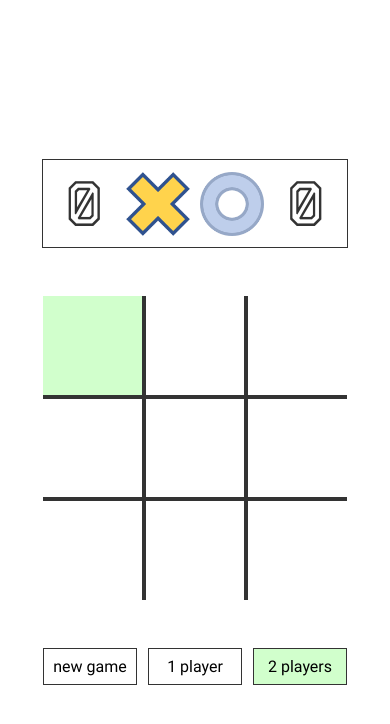
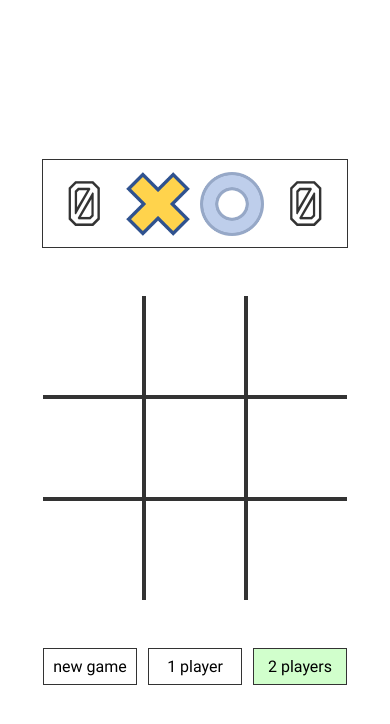
Before and after one commit to fab0802/tictactoe, a plain HTML site: page index.html in a window 390 px wide. In both pictures the pointer is over the element 92 px from the left and 345 px from the top of the page. Drawn offline with Linux system fonts and the light colour scheme.

Commit message:
removed hover effect on mobile screens

```diff
--- a/style.css
+++ b/style.css
@@ -127,4 +127,8 @@ img,
   :root {
     --board-side-length: 19rem;
   }
+
+  .game-board-box:hover {
+    background: var(--bg-color);
+  }
 }
```
